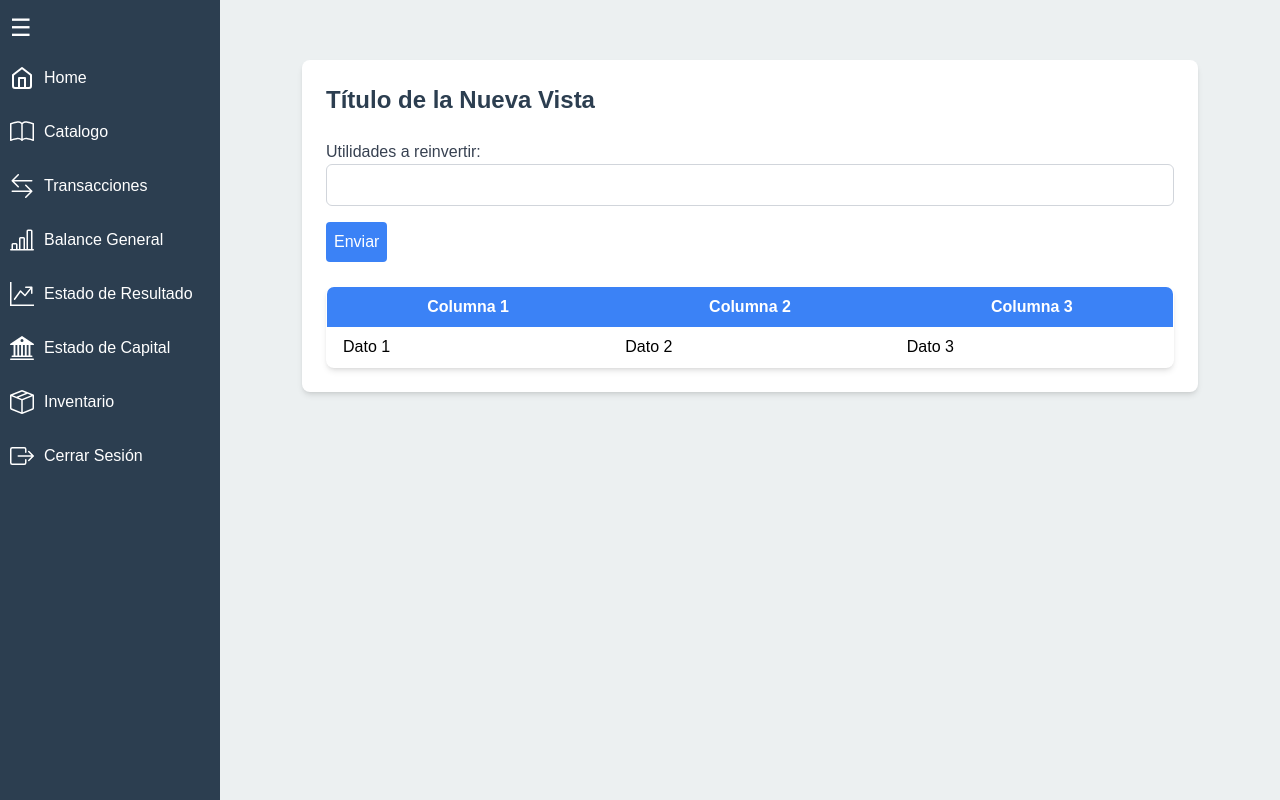
After one commit to InfinityJaaR/Sistema-Contable, a Django app: page /contable/estadoDeCapital/ in a window 1280 px wide. The commit adds this page. Run offline with Django 5.2, Linux system fonts and the light colour scheme; a user stored in the database is signed in; some libraries are stand-ins or nearby versions.

Commit message:
Creando la vista de Estado de Capital

```diff
--- /dev/null
+++ b/contable/templates/estadoDeCapital.html
@@ -0,0 +1,49 @@
+{% extends 'nav.html' %}
+{% load static %}
+
+{% block head %}
+<head>
+    <meta charset="UTF-8">
+    <meta name="viewport" content="width=device-width, initial-scale=1.0">
+    <title>Estado de Capital</title>
+    <link rel="icon" href="{% static 'img/logo2.png' %}" type="image/jpeg">
+    <script src="https://cdn.tailwindcss.com"></script> <!-- Cargando Tailwind CSS -->
+</head>
+{% endblock %}
+
+{% block content %}
+<div class="max-w-4xl mx-auto mt-10 p-6 bg-white rounded-lg shadow-md">
+    <h1 class="text-2xl font-bold mb-6">Título de la Nueva Vista</h1>
+
+    <!-- Formulario con un campo de entrada -->
+
+        <div class="mb-4">
+            <label for="input" class="block text-gray-700">Utilidades a reinvertir:</label>
+            <input type="text" id="input" name="input" class="w-full p-2 border border-gray-300 rounded-md">
+        </div>
+        <button type="submit" class="bg-blue-500 text-white p-2 rounded hover:bg-blue-600">Enviar</button>
+
+
+    <!-- Tabla para mostrar datos -->
+    <div class="mt-6">
+        <table class="min-w-full bg-white rounded-lg shadow-md overflow-hidden border border-gray-200">
+            <thead class="bg-blue-500 text-white">
+                <tr>
+                    <th class="px-4 py-2">Columna 1</th>
+                    <th class="px-4 py-2">Columna 2</th>
+                    <th class="px-4 py-2">Columna 3</th>
+                </tr>
+            </thead>
+            <tbody class="bg-white divide-y divide-gray-200">
+                <!-- Filas de la tabla -->
+                <tr>
+                    <td class="px-4 py-2">Dato 1</td>
+                    <td class="px-4 py-2">Dato 2</td>
+                    <td class="px-4 py-2">Dato 3</td>
+                </tr>
+                <!-- Agrega más filas según sea necesario -->
+            </tbody>
+        </table>
+    </div>
+</div>
+{% endblock %}
--- a/contable/templates/nav.html
+++ b/contable/templates/nav.html
@@ -46,7 +46,7 @@
                         </svg>
                         <span>Estado de Resultado</span>
                     </a>
-                    <a href="#about" class="nav-link">
+                    <a href="{% url 'estado_de_capital' %}" class="nav-link">
                         <svg xmlns="http://www.w3.org/2000/svg" width="16" height="16" fill="currentColor" class="bi bi-bank2" viewBox="0 0 16 16">
                             <path d="M8.277.084a.5.5 0 0 0-.554 0l-7.5 5A.5.5 0 0 0 .5 6h1.875v7H1.5a.5.5 0 0 0 0 1h13a.5.5 0 1 0 0-1h-.875V6H15.5a.5.5 0 0 0 .277-.916zM12.375 6v7h-1.25V6zm-2.5 0v7h-1.25V6zm-2.5 0v7h-1.25V6zm-2.5 0v7h-1.25V6zM8 4a1 1 0 1 1 0-2 1 1 0 0 1 0 2M.5 15a.5.5 0 0 0 0 1h15a.5.5 0 1 0 0-1z"/>
                         </svg>
--- a/contable/urls.py
+++ b/contable/urls.py
@@ -8,5 +8,6 @@ urlpatterns = [
     path('asignarAsiento/', asignarAsiento, name='asignar_asiento'),
     path('gestionarTransacciones/registrarTransaccion/', registrarTransaccion, name='registrar_transaccion'),
     path('catalogoCuentas/', catalogoCuentas, name='catalogoCuentas'),
+    path('estadoDeCapital/', estadoDeCapital, name='estado_de_capital'),
     path('logout/', logout_view, name='logout'),
 ]
--- a/contable/views.py
+++ b/contable/views.py
@@ -158,3 +158,7 @@ def registrarTransaccion(request):
 def catalogoCuentas(request):
     cuentas = CuentaContable.objects.all().order_by('codigo_cuenta')
     return render(request, 'catalogoCuentas.html', {'cuentas': cuentas})
+
+@login_required
+def estadoDeCapital(request):
+    return render(request, 'estadoDeCapital.html')
```
